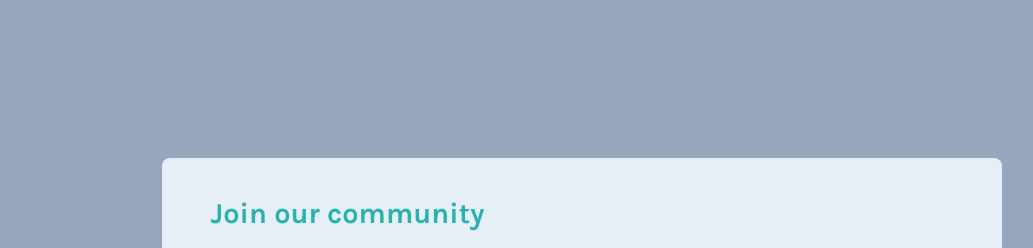
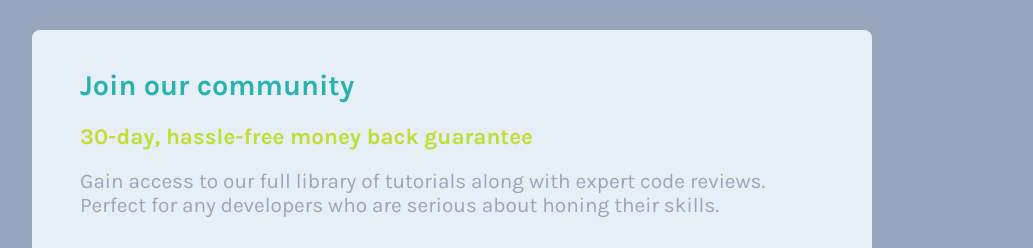
Before and after one commit to Ashraful-Fuqha/single-price-card-component, a plain HTML site: page index.html in a window 1280 px wide. Shown: the top 248 px of the page, without its empty margins (188-1221 px from the left). Drawn offline with Linux system fonts and the light colour scheme.

Commit message:
Updated media queries

```diff
--- a/css/style.css
+++ b/css/style.css
@@ -137,7 +137,9 @@ main section:nth-child(3) p{
 
 @media only screen and (min-width:1000px){
     body{
-        margin: 8rem 20rem;
+        display: flex;
+        align-items: center;
+        justify-content: center;
     }
     main{
         min-height: 100vh;
@@ -147,7 +149,6 @@ main section:nth-child(3) p{
                     "first first"
                     "second third";
         place-items: stretch;
-        row-gap: 0;
     }
     main section:nth-child(1){
         grid-area: first;
```
